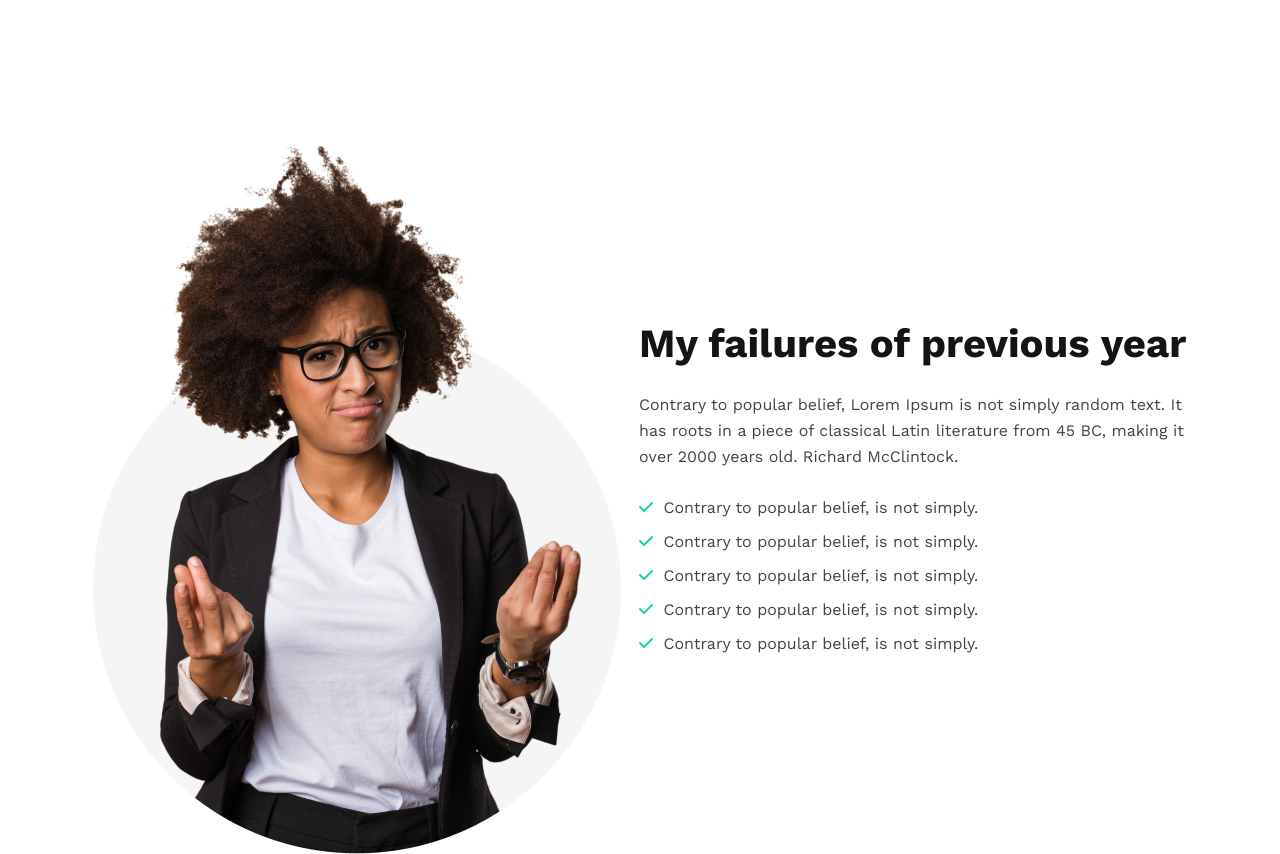
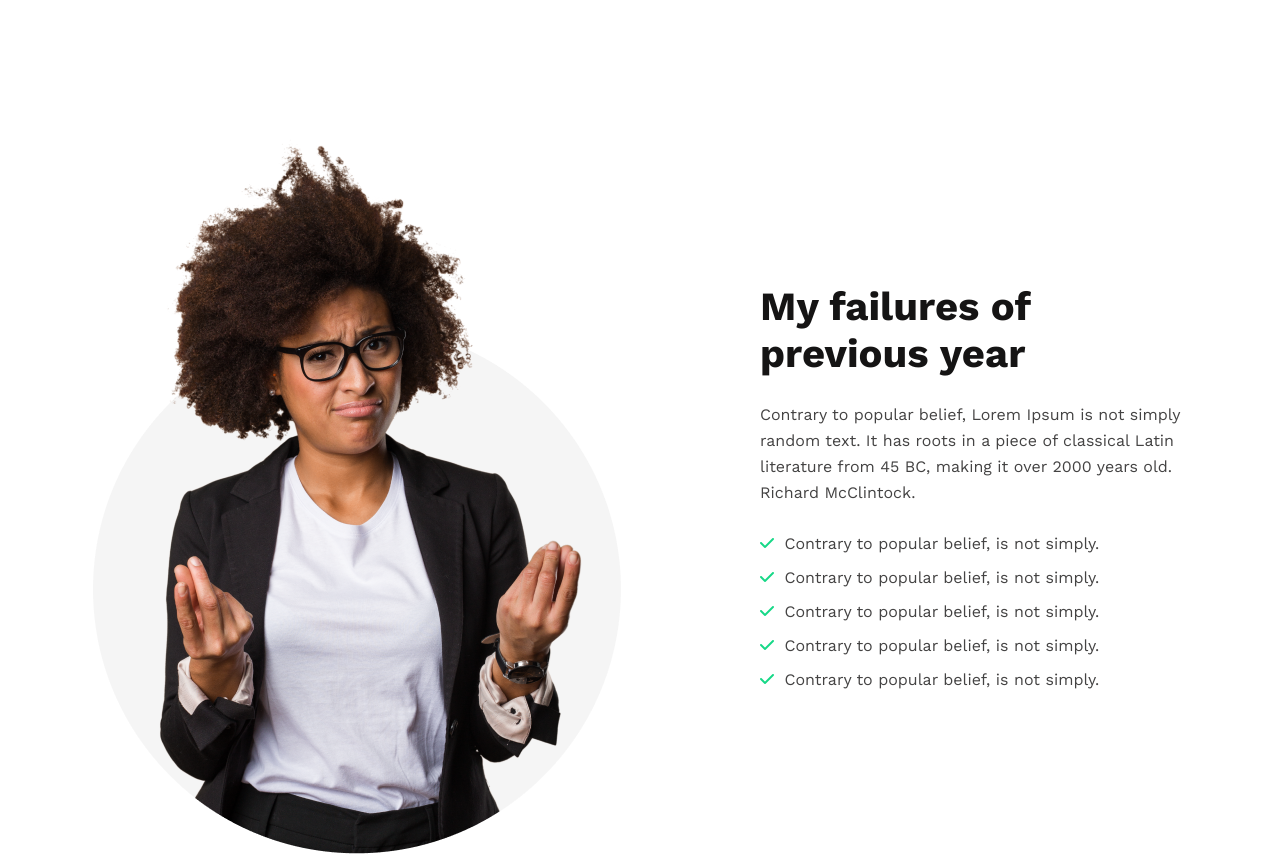
Before and after one commit to mahmudul-noman/new-year, a plain HTML site: page index.html in a window 1280 px wide. Shown: the part 800-1654 px from the top of the page. Drawn offline with nearby package versions, Linux system fonts and the light colour scheme.

Commit message:
Fixed Some Section Randomly

```diff
--- a/styles/style.css
+++ b/styles/style.css
@@ -82,11 +82,15 @@ main{
     margin: 0 auto;
 }
 /* previous-year CSS */
-.previous-year{
+.previous-year {
     display: flex;
     align-items: center;
     margin-top: 130px;
     margin-bottom: 130px;
+    justify-content: space-between;
+}
+.prev-text {
+    width: 450px;
 }
 .prev-title{
     font-weight: 700;
```
Also changed, not shown: index.html (indentation only).
